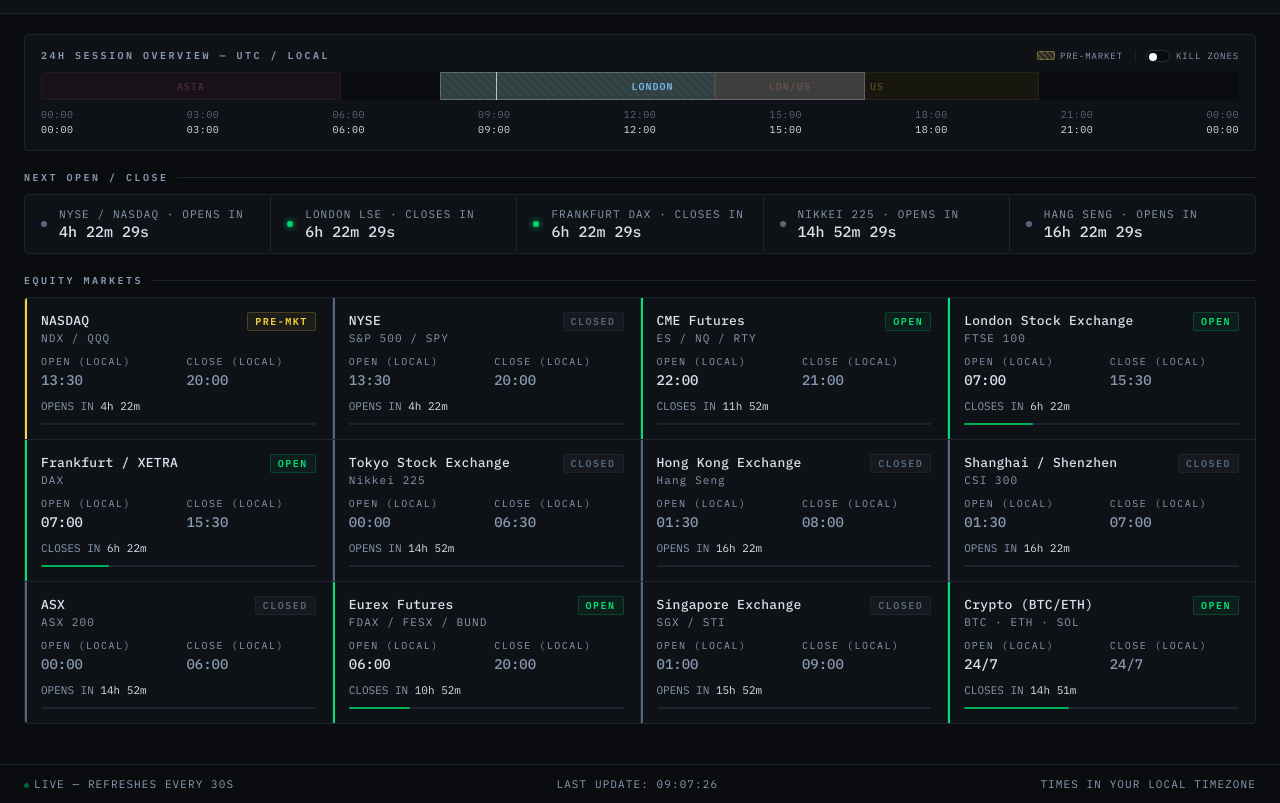
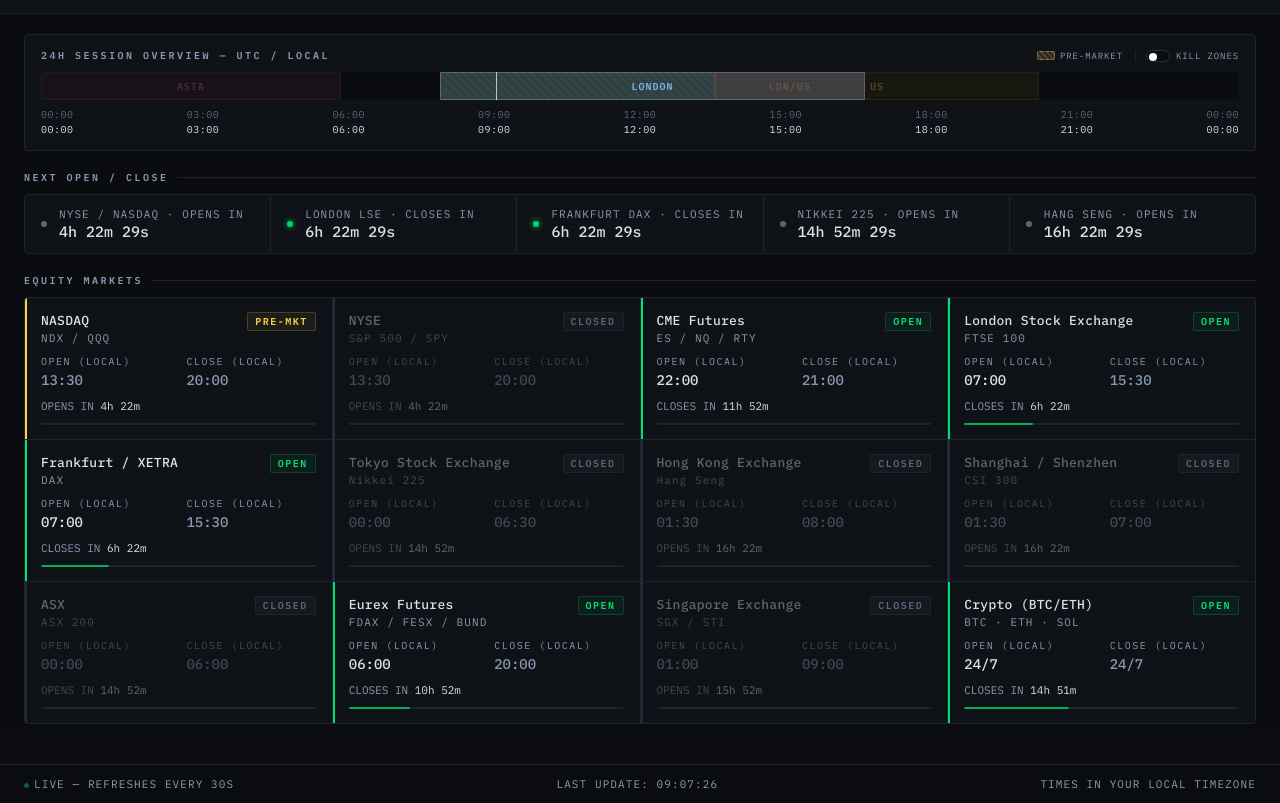
Before and after one commit to toykid26/mktclock, a plain HTML site: page mkt-watch.html in a window 1280 px wide. Shown: the part 76-879 px from the top of the page. Drawn offline with Linux system fonts and the light colour scheme.

Commit message:
v1.5.0 - dim text and border on closed market cards

```diff
--- a/mkt-watch.html
+++ b/mkt-watch.html
@@ -328,7 +328,12 @@
   }
 
   .market-card.open::before { background: var(--green); }
-  .market-card.closed::before { background: var(--text3); }
+  .market-card.closed::before { background: var(--border2); }
+  .market-card.closed .market-name,
+  .market-card.closed .market-ticker,
+  .market-card.closed .time-val,
+  .market-card.closed .time-label,
+  .market-card.closed .next-event { opacity: 0.4; }
   .market-card.pre::before { background: var(--yellow); }
   .market-card.lunch::before { background: var(--blue); }
 
```
